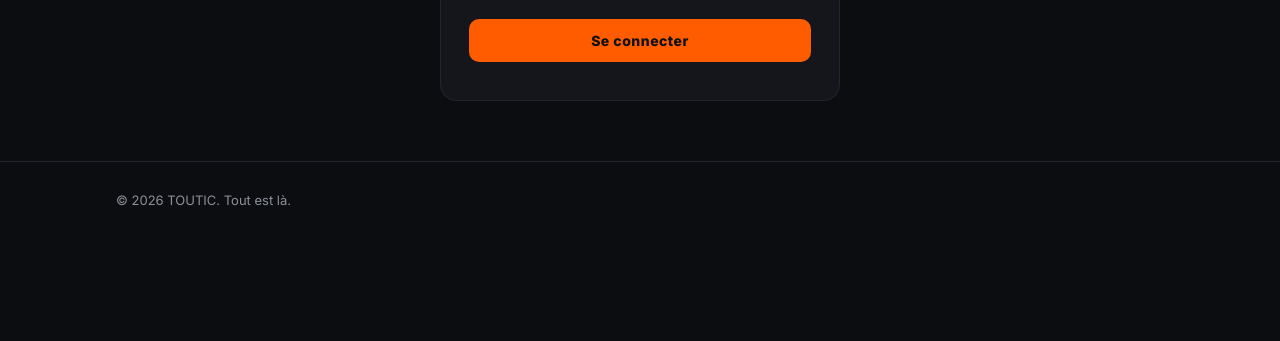
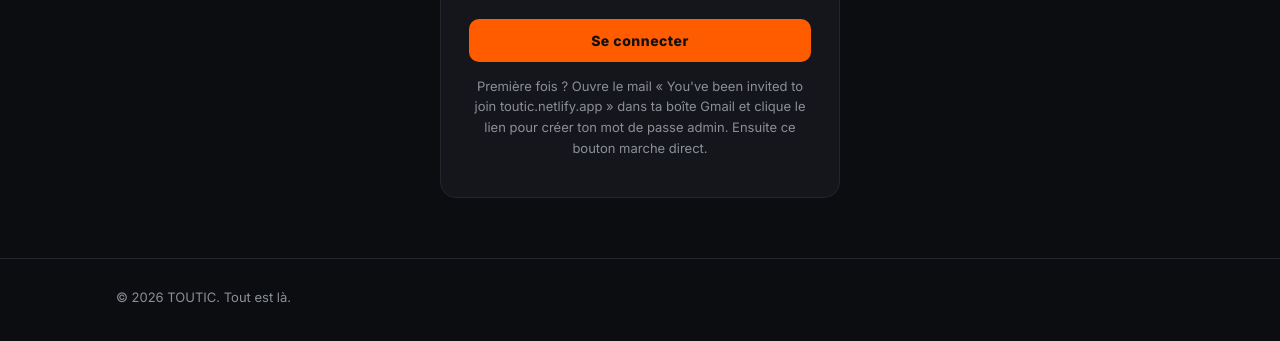
Before and after one commit to JARVIS-NEO-CODER/kamion, a plain HTML site: page admin.html in a window 1280 px wide. Shown: the part 289-630 px from the top of the page. Drawn offline with Linux system fonts and the light colour scheme.

Commit message:
TOUTIC : aide première connexion sur la page admin

```diff
--- a/admin.html
+++ b/admin.html
@@ -26,6 +26,7 @@
   <h2 style="font-size:30px">Espace admin</h2>
   <p class="lead center">Réservé à l'équipe TOUTIC. Connecte-toi avec le compte admin (carlsoquet@gmail.com).</p>
   <button class="btn wide" id="idOpen">Se connecter</button>
+  <p class="note center" style="margin-top:14px;line-height:1.6">Première fois ? Ouvre le mail « You've been invited to join toutic.netlify.app » dans ta boîte Gmail et clique le lien pour créer ton mot de passe admin. Ensuite ce bouton marche direct.</p>
   <p class="note" id="idErr" style="margin-top:10px"></p>
  </div>
 </main>
```
